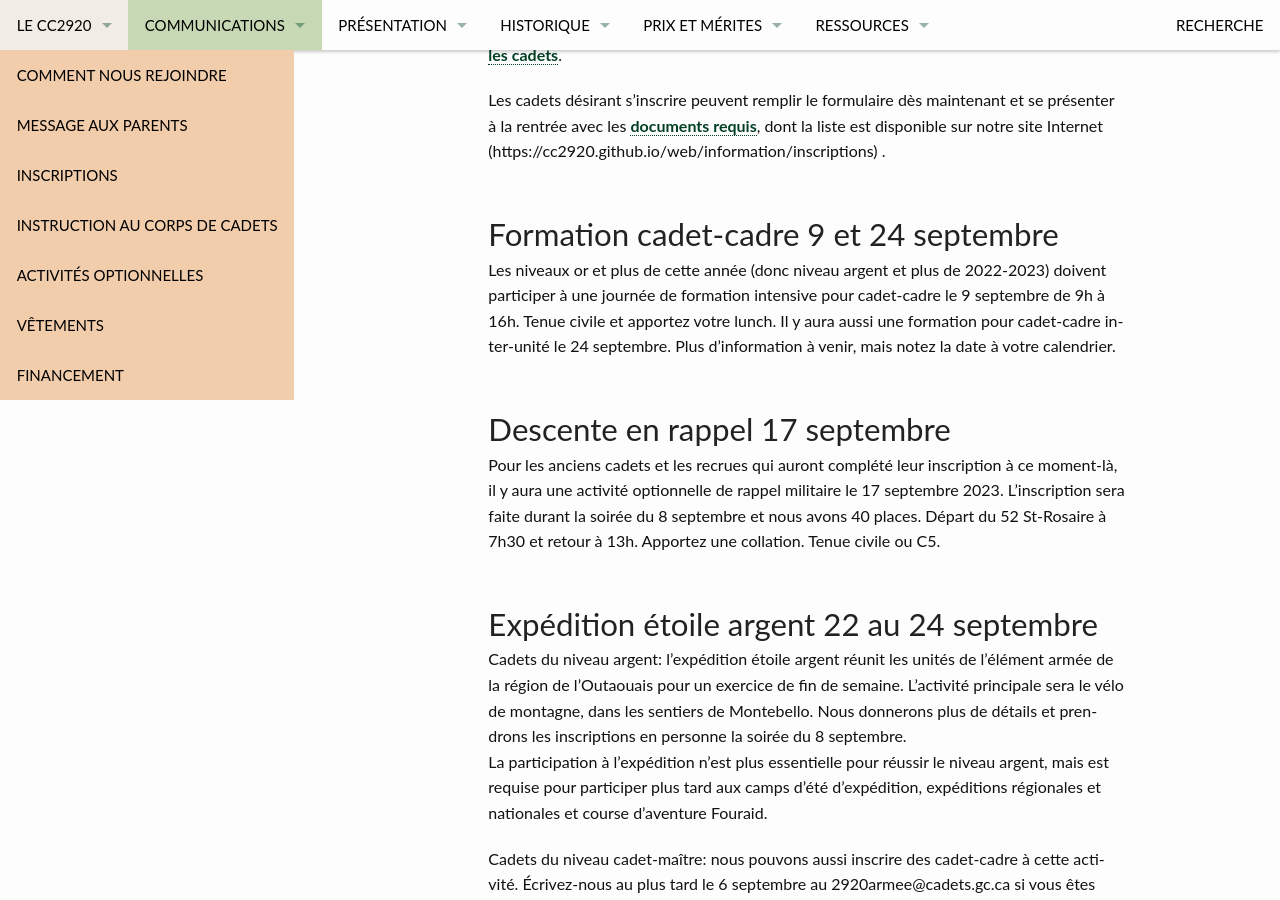
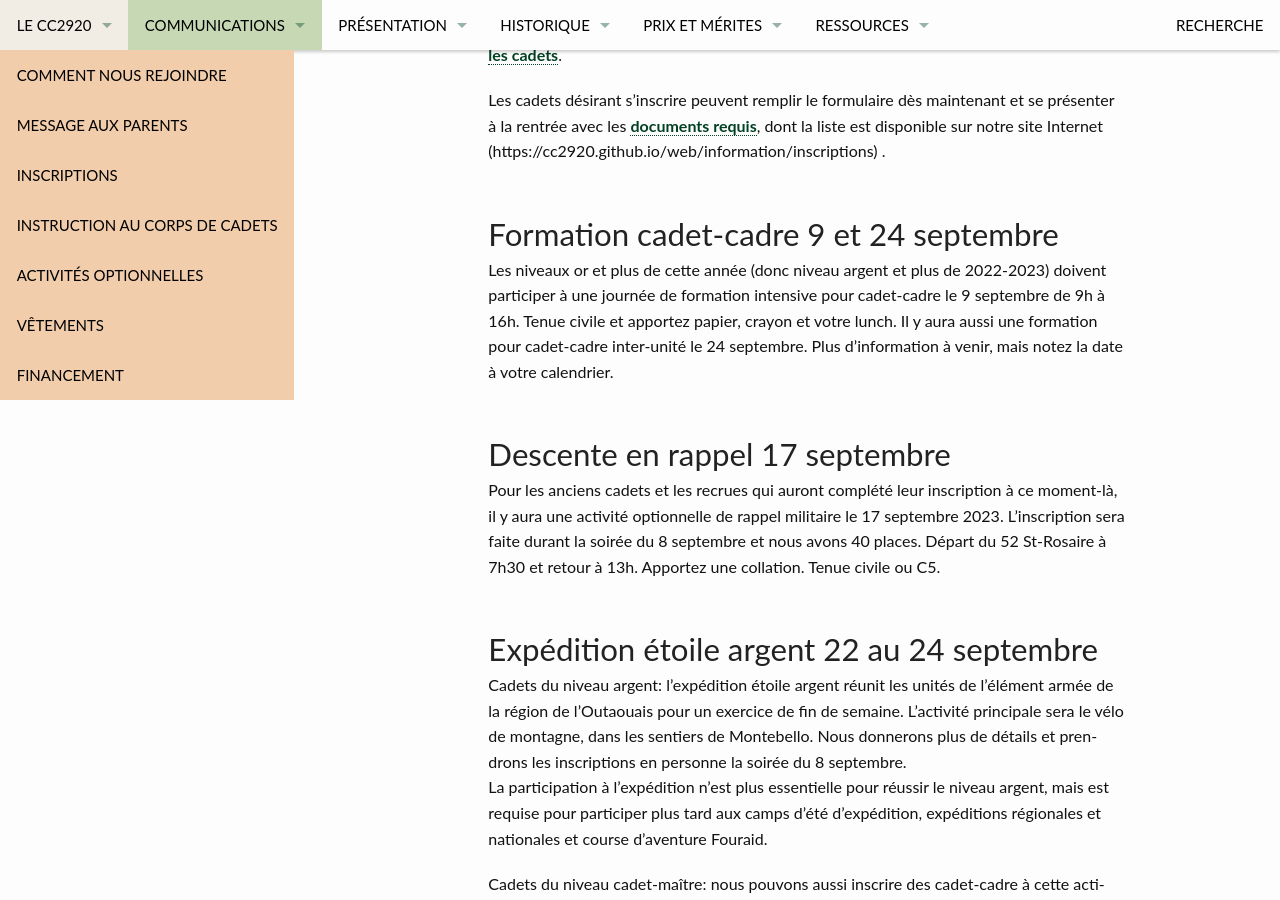
Before and after one commit to CC2920/web, a Jekyll site: the page built from _communications/messages.md, in a window 1280 px wide and 900 px high, scrolled down 652 px. Built offline with Jekyll 4.4.1, drawn with Linux system fonts in a browser that asks for light colours.

Commit message:
Update messages.md

```diff
--- a/_communications/messages.md
+++ b/_communications/messages.md
@@ -34,7 +34,7 @@ Les cadets désirant s’inscrire peuvent remplir le formulaire dès maintenant
 
 ## Formation cadet-cadre 9 et 24 septembre
 
-Les niveaux or et plus de cette année (donc niveau argent et plus de 2022-2023) doivent participer à une journée de formation intensive pour cadet-cadre le 9 septembre de 9h à 16h. Tenue civile et apportez votre lunch.
+Les niveaux or et plus de cette année (donc niveau argent et plus de 2022-2023) doivent participer à une journée de formation intensive pour cadet-cadre le 9 septembre de 9h à 16h. Tenue civile et apportez papier, crayon et votre lunch.
 Il y aura aussi une formation pour cadet-cadre inter-unité le 24 septembre. Plus d’information à venir, mais notez la date à votre calendrier.
 
 ## Descente en rappel 17 septembre
```
